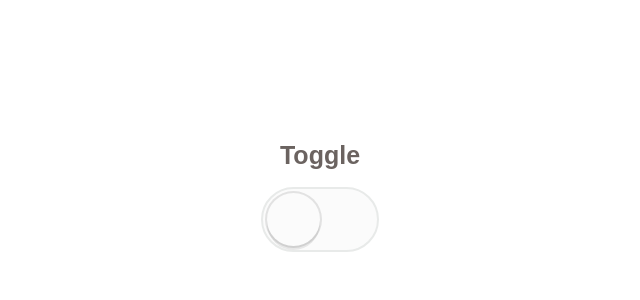
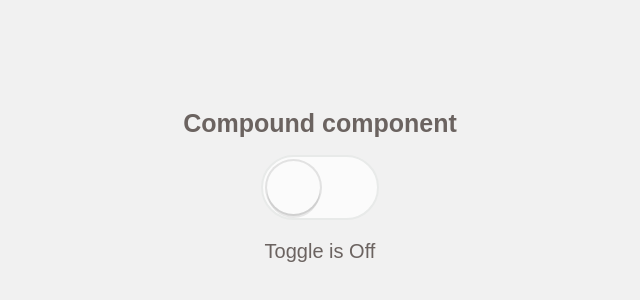
Before and after one commit to SimoNonnis/react-toggle, a React (Create React App) app: page / in a window 1280 px wide. Shown: the part 212-512 px from the top of the page, without its empty margins (320-960 px from the left). Built offline with nearby package versions, Linux system fonts and the light colour scheme.

Commit message:
:art: Use Compound component

```diff
--- a/src/components/Switch/index.jsx
+++ b/src/components/Switch/index.jsx
@@ -1,11 +1,11 @@
 import React from 'react';
 import { ToggleInput, ToggleBtn } from './style';
 
-const Switch = ({ on, ...props }) => {
+const Switch = ({ on, onClick }) => {
   return (
     <div>
       <ToggleInput type="checkbox" checked={on} onChange={() => {}} />
-      <ToggleBtn on={on} {...props} />
+      <ToggleBtn on={on} onClick={onClick} />
     </div>
   );
 };
--- a/src/components/Switch/style.jsx
+++ b/src/components/Switch/style.jsx
@@ -22,8 +22,7 @@ export const ToggleBtn = styled.button`
   &:focus:after,
   &:active:after {
     box-sizing: initial;
-    box-shadow: 0 0 0 2px rgba(0, 0, 0, 0.1), 0 4px 0 rgba(0, 0, 0, 0.08),
-      inset 0px 0px 0px 3px #9c9c9c;
+    box-shadow: 0 0 0 2px rgba(0, 0, 0, 0.1), 0 4px 0 rgba(0, 0, 0, 0.08);
   }
 
   &:after {
--- a/src/components/Toggle/index.jsx
+++ b/src/components/Toggle/index.jsx
@@ -1,26 +1,46 @@
-import React, { Component } from 'react';
+import React, { Component, Children, cloneElement } from 'react';
 import Switch from '../Switch';
 
-import { Container, Title } from './style';
+import { Container, Title, Text } from './style';
 
 class Toggle extends Component {
-  constructor(props) {
-    super(props);
-    this.state = {
-      on: false
-    };
-  }
+  static Title = ({ children }) => <Title>{children}</Title>;
+  static On = ({ on, children }) => (on ? <Text>{children}</Text> : null);
+  static Off = ({ on, children }) => (on ? null : <Text>{children}</Text>);
+  static Button = ({ on, handleSwitch }) => (
+    <Switch on={on} onClick={handleSwitch} />
+  );
 
-  handleSwitch = () => this.setState({ on: !this.state.on });
+  state = {
+    on: false
+  };
+
+  handleSwitch = () => this.setState(({ on }) => ({ on: !on }));
 
   render() {
+    const { on } = this.state;
+    const { children } = this.props;
+
     return (
       <Container>
-        <Title>Toggle</Title>
-        <Switch on={this.state.on} onClick={this.handleSwitch} />
+        {Children.map(children, child =>
+          cloneElement(child, {
+            on: on,
+            handleSwitch: this.handleSwitch
+          })
+        )}
       </Container>
     );
   }
 }
 
-export default Toggle;
+const Compound = () => (
+  <Toggle>
+    <Toggle.Title>Compound component</Toggle.Title>
+    <Toggle.Button />
+    <Toggle.On>Toggle is On</Toggle.On>
+    <Toggle.Off>Toggle is Off</Toggle.Off>
+  </Toggle>
+);
+
+export default Compound;
--- a/src/components/Toggle/style.jsx
+++ b/src/components/Toggle/style.jsx
@@ -6,9 +6,17 @@ export const Container = styled.div`
   align-items: center;
   justify-content: center;
   flex-direction: column;
+  background-color: #f1f1f1;
+  color: #6b6360;
 `;
+Container.displayName = 'Container';
 
 export const Title = styled.h1`
   font-size: 25px;
-  color: #6b6360;
 `;
+Title.displayName = 'Title';
+
+export const Text = styled.p`
+  font-size: 20px;
+`;
+Text.displayName = 'Text';
```
